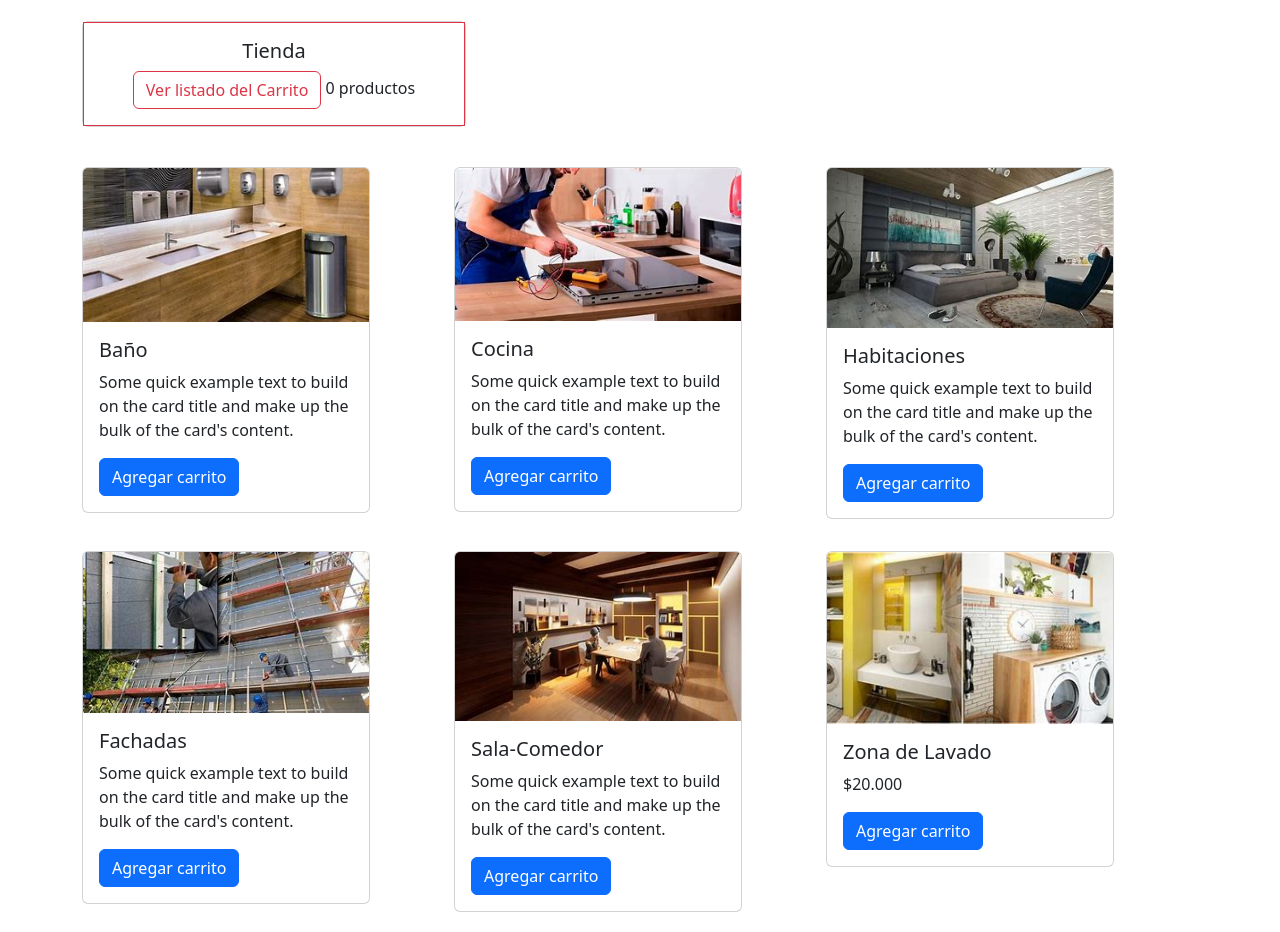
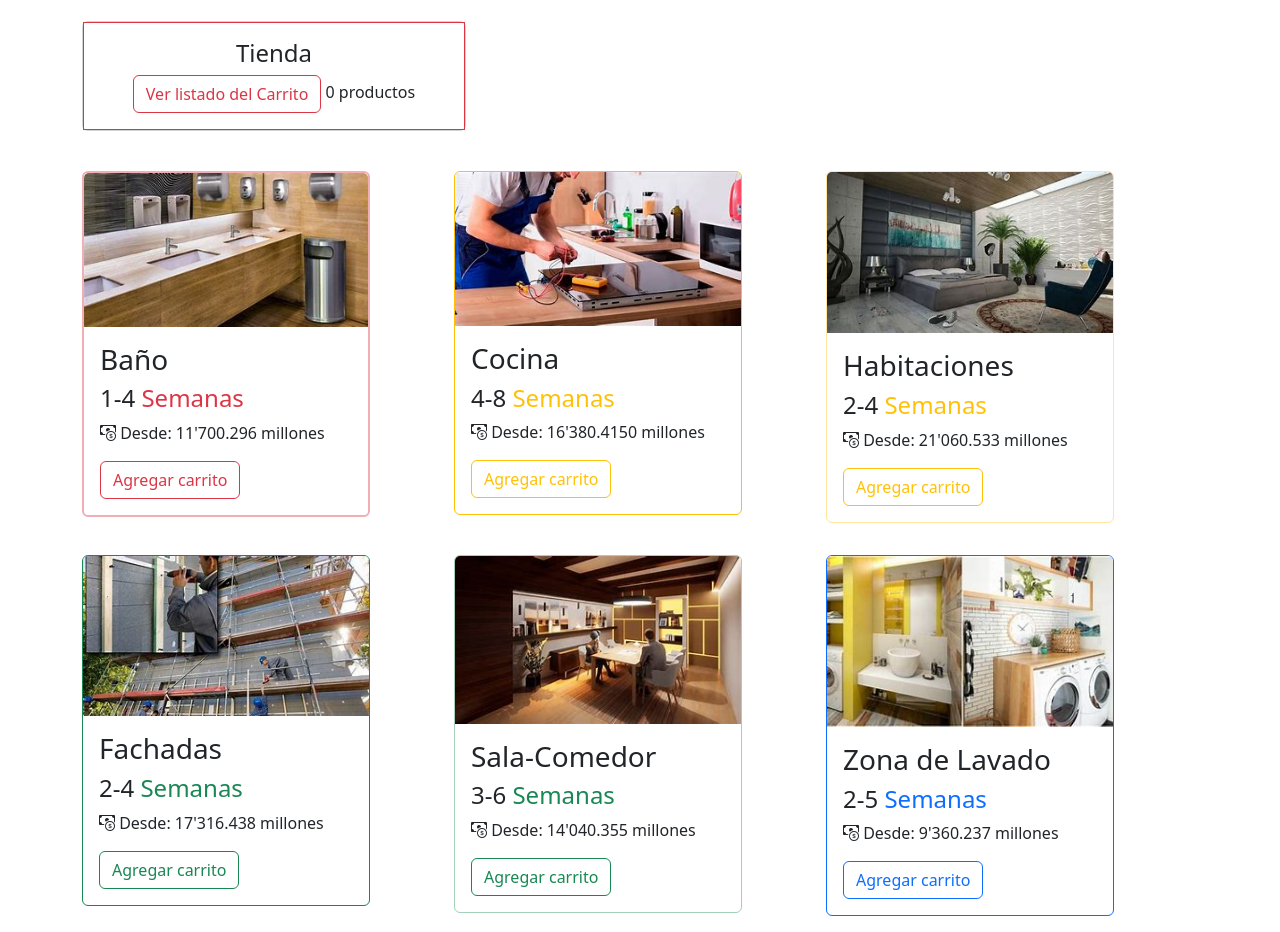
Before and after one commit to Camargo11-max/Super_Casas, a plain HTML site: page indexLocalStorage.html in a window 1280 px wide. Shown: the part 81-1013 px from the top of the page. Drawn offline with nearby package versions, Linux system fonts and the light colour scheme.

Commit message:
first commit venta

```diff
--- a/indexLocalStorage.html
+++ b/indexLocalStorage.html
@@ -62,9 +62,10 @@
           <div class="col">
             <div class="card" style="width: 24rem;">
               <div  id="summary-shop"  class="card-body border border-danger">
-                <h5 class="card-title">Tienda</h5>
-                <button  class="btn btn-outline-danger">Ver listado del Carrito</button>
-                <span id="count-car">0 </span> productos
+                <h4 class="card-title">Tienda</h4>
+                <button onclick="toggleListado()" class="btn btn-outline-danger">Ver listado del Carrito</button>
+               <span id="count-car">0 </span> productos
+                <div id="listadoCart"></div>
               </div>
             </div>
           </div>
@@ -75,64 +76,70 @@
         <div class="row">
           <div class="row">
             <div class="col-sm-12 col-lg-4 col-md-4 py-3">
-              <div class="card" style="width: 18rem;">
-                <img src="./imagenes/repacion baños.jpeg" class="card-img-top" alt="...">
+              <div class="card border-danger-subtle border-2" style="width: 18rem;">
+                <img src="./imagenes/repacion baños.jpeg" class="card-img-top " alt="...">
                 <div class="card-body">
-                  <h5 class="card-title">Baño</h5>
-                  <p class="card-text">Some quick example text to build on the card title and make up the bulk of the card's content.</p>
-                  <button onclick="agregarProducto(1)" class="btn btn-primary">Agregar carrito</button>
+                  <h3 class="card-title">Baño</h3>
+                  <h4>1-4<span class="text-danger"> Semanas</span></h4>
+                  <p> <i class="bi bi-cash-coin"></i> Desde: 11'700.296 millones</p>
+                  <button onclick="agregarProducto('Baño')" class=" btn btn-outline-danger">Agregar carrito</button>
                 </div>
               </div>
             </div>
             <div class="col-sm-12 col-lg-4 col-md-4 py-3">
-              <div class="card" style="width: 18rem;">
+              <div class="card border border-warning" style="width: 18rem;">
                 <img src="./imagenes/reparacion de cocinas.jpeg" class="card-img-top" alt="...">
                 <div class="card-body">
-                  <h5 class="card-title">Cocina</h5>
-                  <p class="card-text">Some quick example text to build on the card title and make up the bulk of the card's content.</p>
-                  <button onclick="agregarProducto(2)" class="btn btn-primary">Agregar carrito</button>
+                  <h3 class="card-title">Cocina</h3>
+                  <h4>4-8<span class="text-warning"> Semanas</span></h4>
+                  <p> <i class="bi bi-cash-coin"></i> Desde: 16'380.4150 millones</p>
+                  <button onclick="agregarProducto('Cocina')" class="btn btn-outline-warning">Agregar carrito</button>
                 </div>
               </div>
             </div>
             <div class="col-sm-12 col-lg-4 col-md-4 py-3">
-              <div class="card" style="width: 18rem;">
+              <div class="card border border-warning-subtle" style="width: 18rem;">
                 <img src="./imagenes/reparacion habitacion.jpeg" class="card-img-top" alt="...">
                 <div class="card-body">
-                  <h5 class="card-title">Habitaciones</h5>
-                  <p class="card-text">Some quick example text to build on the card title and make up the bulk of the card's content.</p>
-                  <button onclick="agregarProducto(3)" class="btn btn-primary">Agregar carrito</button>
+                  <h3 class="card-title">Habitaciones</h3>
+                  <h4>2-4<span class="text-warning"> Semanas</span></h4>
+                  <p> <i class="bi bi-cash-coin"></i> Desde: 21'060.533 millones</p>
+                  <button onclick="agregarProducto('Habitacion')" class="btn btn-outline-warning">Agregar carrito</button>
                 </div>
               </div>
             </div>
           </div>
         <div class="row">
           <div class="col-sm-12 col-lg-4 col-md-4 py-3">
-            <div class="card" style="width: 18rem;">
+            <div class="card border border-success" style="width: 18rem;">
               <img src="./imagenes/fachada.jpeg" class="card-img-top" alt="...">
               <div class="card-body">
-                <h5 class="card-title">Fachadas</h5>
-                <p class="card-text">Some quick example text to build on the card title and make up the bulk of the card's content.</p>
-                <button onclick="agregarProducto(Fachada)" class="btn btn-primary">Agregar carrito</button>
+                <h3 class="card-title">Fachadas</h3>
+                <h4>2-4<span class="text-success"> Semanas</span></h4>
+                <p> <i class="bi bi-cash-coin"></i> Desde: 17'316.438 millones</p>
+                <button onclick="agregarProducto('Fachada')" class="btn btn-outline-success">Agregar carrito</button>
               </div>
             </div>
           </div>
           <div class="col-sm-12 col-lg-4 col-md-4 py-3">
-            <div class="card" style="width: 18rem;">
+            <div class="card border border-success-subtle" style="width: 18rem;">
               <img src="./imagenes/sala-comedor.jpeg" class="card-img-top" alt="...">
               <div class="card-body">
-                <h5 class="card-title">Sala-Comedor</h5>
-                <p class="card-text">Some quick example text to build on the card title and make up the bulk of the card's content.</p>
-                <button onclick="agregarProducto(Sala)" class="btn btn-primary">Agregar carrito</button>
+                <h3 class="card-title">Sala-Comedor</h3>
+                <h4>3-6<span class="text-success"> Semanas</span></h4>
+                <p> <i class="bi bi-cash-coin"></i> Desde: 14'040.355 millones</p>
+                <button onclick="agregarProducto('Sala')" class="btn btn-outline-success">Agregar carrito</button>
               </div>
             </div>
           </div>
           <div class="col-sm-12 col-lg-4 col-md-4 py-3">
-            <div class="card" style="width: 18rem;">
+            <div class="card border border-primary" style="width: 18rem;">
               <img src="./imagenes/patio.jpeg" class="card-img-top" alt="...">
               <div class="card-body">
-                <h5 class="card-title">Zona de Lavado</h5>
-                <p>$20.000</p>
-                <button onclick="agregarProducto(Lavado)" class="btn btn-primary">Agregar carrito</button>
+                <h3 class="card-title">Zona de Lavado</h3>
+                <h4>2-5<span class="text-primary"> Semanas</span></h4>
+                <p> <i class="bi bi-cash-coin"></i> Desde: 9'360.237 millones</p>
+                <button onclick="agregarProducto('Zona de Lavado')" class="btn btn-outline-primary">Agregar carrito</button>
               </div>
             </div>
           </div>
--- a/js/carrito.js
+++ b/js/carrito.js
@@ -1,21 +1,68 @@
 /**
  * 1. Agregar el Htmal Y CSS para las tarjetas o cards (imagen, titulo, card de boostrap)
  * 2. Agregar al boton de cada card un evento Onclick, metodo decir el id de seleccion, en el metodo guaradar informacion en el localstorage
- * 3. Cunado se agrge el item del carrito mostrar la cantidad de item que agrega el usuario.
- * 4. mostrar la totalidad de productos, o deaplegar el listado con un boton de ver carrito o finalizar compra, redireccionar el el icono del carrito,
- *  mostrar los productos agregados por el usuario, imagen,titulo, precio ,cantidad.
+ * --> 3. Cunado se agrege el item del carrito mostrar la cantidad de item que agrega el usuario.
+ * --> 4. mostrar la totalidad de productos, o deaplegar el listado con un boton de ver carrito o finalizar compra, redireccionar al icono del carrito,
+ *  mostrar los productos agregados por el usuario, imagen, titulo, precio ,cantidad.
  */
-let carrito = localStorage.getItem('listaCarrito') || [];
-function agregarProducto(identificador){
- carrito.push(identificador)
- localStorage.setItem('listaCarrito', carrito);
- actualizarContadorProductos();
+
+
+
+let carrito = JSON.parse(localStorage.getItem('listaCarrito')) || [];
+function agregarProducto(producto){
+   carrito.push(producto)
+   localStorage.setItem('listaCarrito', JSON.stringify(carrito));
+   actualizarContadorProductos();
+   alert ('Vas a renovar tu ' +  producto)
 }
 
 function actualizarContadorProductos(){
     const cartCount = document.getElementById ('count-car');
     cartCount.textContent = carrito.length;
 }
+
+function toggleListado (){
+    const divListado = document.getElementById('listadoCart');
+    const listadoVisible = divListado.style.display === 'block';
+
+    if (listadoVisible) {
+        divListado.style.display = 'none';
+    } else {
+        mostrarItemsCarrito();
+        divListado.style.display ='block'
+    }
+}
+
+function mostrarItemsCarrito (){
+const divListado = document.getElementById('listadoCart');
+if(carrito.length === 0){
+    divListado.innerHTML = 'No tienes nada para renovar';
+    return;
+}
+const ul = document.createElement('ul');
+carrito.forEach(producto => {
+   const li = document.createElement ('li');
+   li.textContent = producto;
+   ul.appendChild(li)
+});
+
+divListado.appendChild(ul)
+}
+
+window.addEventListener('beforeunload', () => {
+  localStorage.clear();
+})
+
+actualizarContadorProductos ();
+
+
+
+
+
+
+
+
+
 
 /*const productlist = document.getElementById('product-list');
 
```
